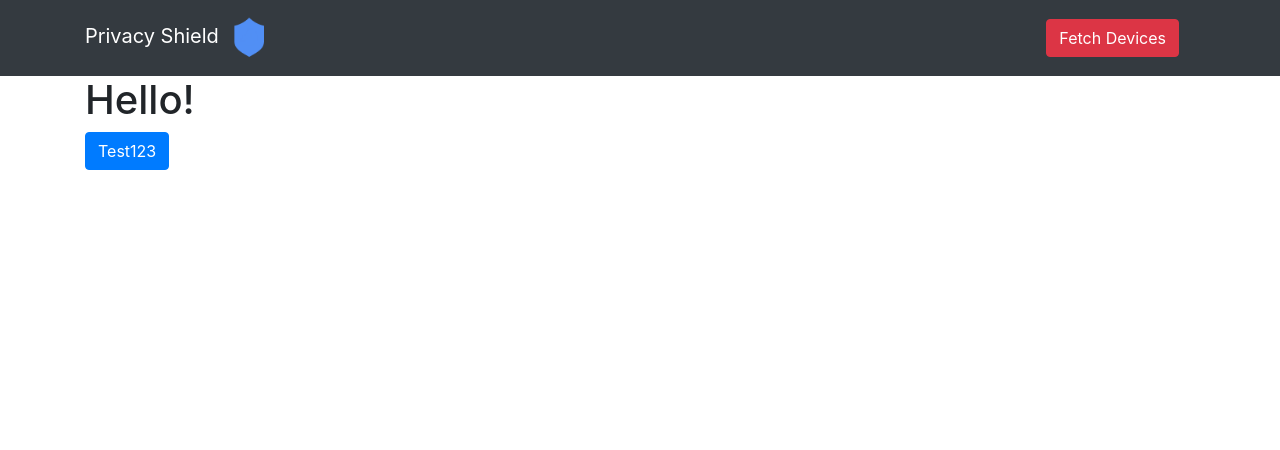
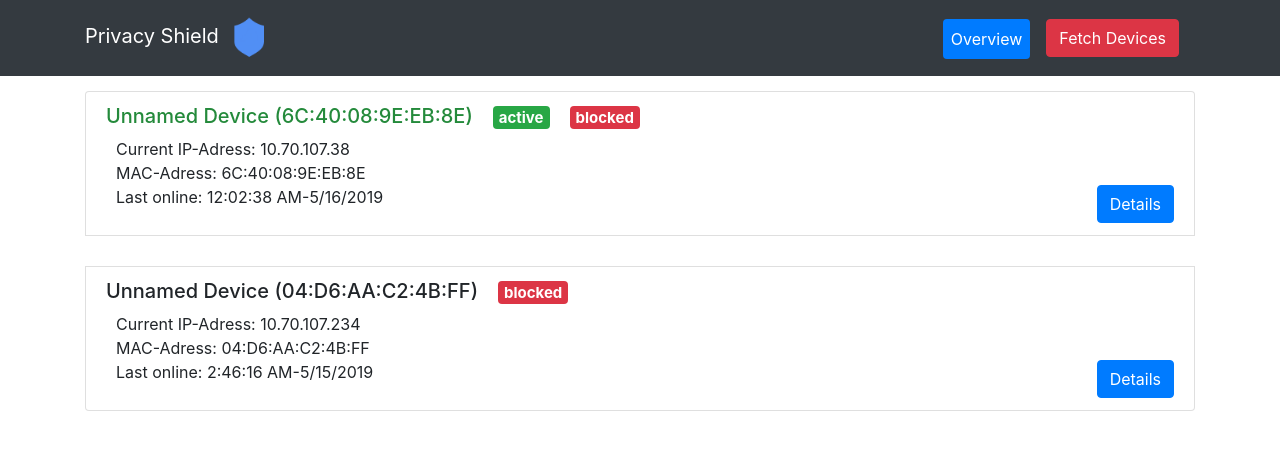
Before and after one commit to daniel-eichinger-bl/privacyShield, a React (Create React App) app in the folder client/: page / in a window 1280 px wide. Shown: the top 450 px of the page. Built offline with nearby package versions, Linux system fonts and the light colour scheme.

Commit message:
implements Overview of Devices frontend

```diff
--- a/client/src/App.js
+++ b/client/src/App.js
@@ -1,29 +1,41 @@
-import React, {useState} from 'react';
+import React, { useState } from 'react';
 import 'bootstrap/dist/css/bootstrap.min.css'
 import { Route, BrowserRouter as Router, Switch } from 'react-router-dom';
+import AppNavBar from './components/AppNavBar'
 import Overview from './components/Overview'
-import AppNavBar from './components/AppNavBar'
+import Details from './components/Details'
 
 function App() {
-  const [devices, setDevices] = useState([]);
+  const mockupData = { "devices": [ { "mac": "6C:40:08:9E:EB:8E", "timestamp": 1557964958920, "ip": "10.70.107.38", "blocked": 0 }, { "mac": "04:D6:AA:C2:4B:FF", "timestamp": 1557888376044, "ip": "10.70.107.234", "blocked": 0 } ] };
+
+  const [devices, setDevices] = useState(mockupData);
   const [isLoading, setIsLoading] = useState(false);
+  const [fetchBtn, setFetchBtn] = useState(false);
 
   const handleFetchDevices = () => {
     setIsLoading(true);
     fetch('/api/devices')
-      .then(res => {return res.json()})
+      .then(res => { return res.json() })
       .then(data => {
+        data.devices.sort((a, b) => b.timestamp - a.timestamp);
         console.log(data);
         setDevices(data);
         setIsLoading(false);
       });
   }
 
+
+  const toggleButton = (val) => {
+    setFetchBtn(val);
+  }
+
+
   return (
     <Router>
-      <AppNavBar getDevices={handleFetchDevices}></AppNavBar>
+      <AppNavBar getDevices={handleFetchDevices} showBtn={fetchBtn}></AppNavBar>
       <Switch>
-        <Route path="/" exact render={props => <Overview {...props} devices={devices} isLoading={isLoading}/> } />
+        <Route path="/" exact render={props => <Overview {...props} data={devices} isLoading={isLoading} showFetchBtn={toggleButton}/>}/>
+        <Route path="/device_details" component={Details}/>
       </Switch>
     </Router>
   );
--- a/client/src/components/AppNavBar.js
+++ b/client/src/components/AppNavBar.js
@@ -1,4 +1,5 @@
 import React, { useState } from 'react'
+import { NavLink as RRNavLink } from 'react-router-dom'
 import { Collapse, Navbar, NavbarToggler, NavbarBrand, Nav, NavItem, NavLink, Container, Button } from 'reactstrap';
 
 
@@ -15,12 +16,15 @@ const AppNavBar = props => {
                     <NavbarBrand href="/">Privacy Shield <img src="/images/shield.png" width="50px" alt=""></img></NavbarBrand>
                     <NavbarToggler onClick={toggle} />
                     <Collapse isOpen={isOpen} navbar>
-                        <Nav className="ml-auto" navbar>
-                            <NavItem>
-                                <NavLink>
-                                    <Button color="danger" className="mx-2" onClick={props.getDevices}>Fetch Devices</Button>
-                                </NavLink>
-                            </NavItem>
+                        <Nav className="ml-auto" navbar pills>
+                            <NavItem><NavLink tag={RRNavLink} activeClassName="active" to="/" exact className="navLabel" >Overview</NavLink></NavItem>
+                            {props.showBtn ?
+                                <NavItem>
+                                    <NavLink>
+                                        <Button color="danger" className="mx-2" onClick={props.getDevices}>Fetch Devices</Button>
+                                    </NavLink>
+                                </NavItem>
+                                : ""}
                         </Nav>
                     </Collapse>
                 </Container>
--- /dev/null
+++ b/client/src/components/Details.js
@@ -0,0 +1,14 @@
+import React from 'react'
+
+const Details = (props) => {
+    console.log(props.location.detailProps);
+
+
+    return (
+        <div>
+            <h2>Test</h2>
+        </div>
+    )
+}
+
+export default Details
--- a/client/src/components/Overview.js
+++ b/client/src/components/Overview.js
@@ -1,16 +1,72 @@
-import React from 'react'
-import { Button, Container, Spinner } from 'reactstrap'
+import React, {useEffect} from 'react'
+import { Link } from 'react-router-dom'
+import { Button, Container, Spinner, ListGroup, ListGroupItem, Badge } from 'reactstrap'
 
 const Overview = (props) => {
+
+    useEffect(() => {
+        props.showFetchBtn(true);
+
+        return () => {
+            props.showFetchBtn(false);
+        }
+    }, [])
+
+    const checkIsActive = (timestamp) => {
+        var beforeTenMinutes = new Date();
+        const durationMin = 100;
+        beforeTenMinutes.setMinutes(beforeTenMinutes.getMinutes() - durationMin);
+
+        const onlineTime = new Date(timestamp);
+        return beforeTenMinutes < onlineTime;
+    }
+
+
     return (
         <Container>
             {props.isLoading ?
                 <Spinner className="spinner" color="danger"></Spinner>
                 :
-                <div>
-                    <h1>Hello!</h1>
-                    <Button color="primary">Test123</Button>
-                </div>
+                <ListGroup>
+                    {props.data.devices.map(device =>
+                        <ListGroupItem key={device.mac} className="overviewItem">
+                            <h5 className={checkIsActive(device.timestamp) ? "activeHeading" : ""}>
+                                {device.name ?
+                                    device.name
+                                    :
+                                    `Unnamed Device (${device.mac})`
+                                }
+
+                                {checkIsActive(device.timestamp) ?
+                                    <Badge color="success" className="badgeOverview">active</Badge>
+                                    :
+                                    ""
+                                }
+
+                                {device.blocked === 0 ?
+                                    <Badge color="danger" className="badgeOverview">blocked</Badge>
+                                    :
+                                    ""
+                                }
+
+                            </h5>
+                            <div className="listContent">
+                                Current IP-Adress: {device.ip}<br />
+                                MAC-Adress: {device.mac}<br />
+                                Last online: {new Date(device.timestamp).toLocaleTimeString()}-{new Date(device.timestamp).toLocaleDateString()}
+
+                                <Link to={{
+                                        pathname: "/device_details",
+                                        detailProps: device
+                                        }} >
+                                    <Button color="primary" className="detailBtn">Details</Button>
+                                </Link>
+
+                            </div>
+                        </ListGroupItem>
+                    )}
+
+                </ListGroup>
             }
 
 
--- a/client/src/index.css
+++ b/client/src/index.css
@@ -20,3 +20,28 @@ code {
   margin-right: auto;
   margin-top: 30px;
 }
+
+.navLabel {margin-top:8px;}
+
+/* Overview Style */
+.badgeOverview {
+  margin-left: 20px;
+}
+
+.listContent {
+  margin-left: 10px;
+  margin-top: 5px;
+}
+
+.overviewItem {
+  margin-top: 15px!important;
+  margin-bottom: 15px!important;
+}
+
+.detailBtn {
+  float: right;
+}
+
+.activeHeading {
+  color: #248a3b!important;
+}
```
